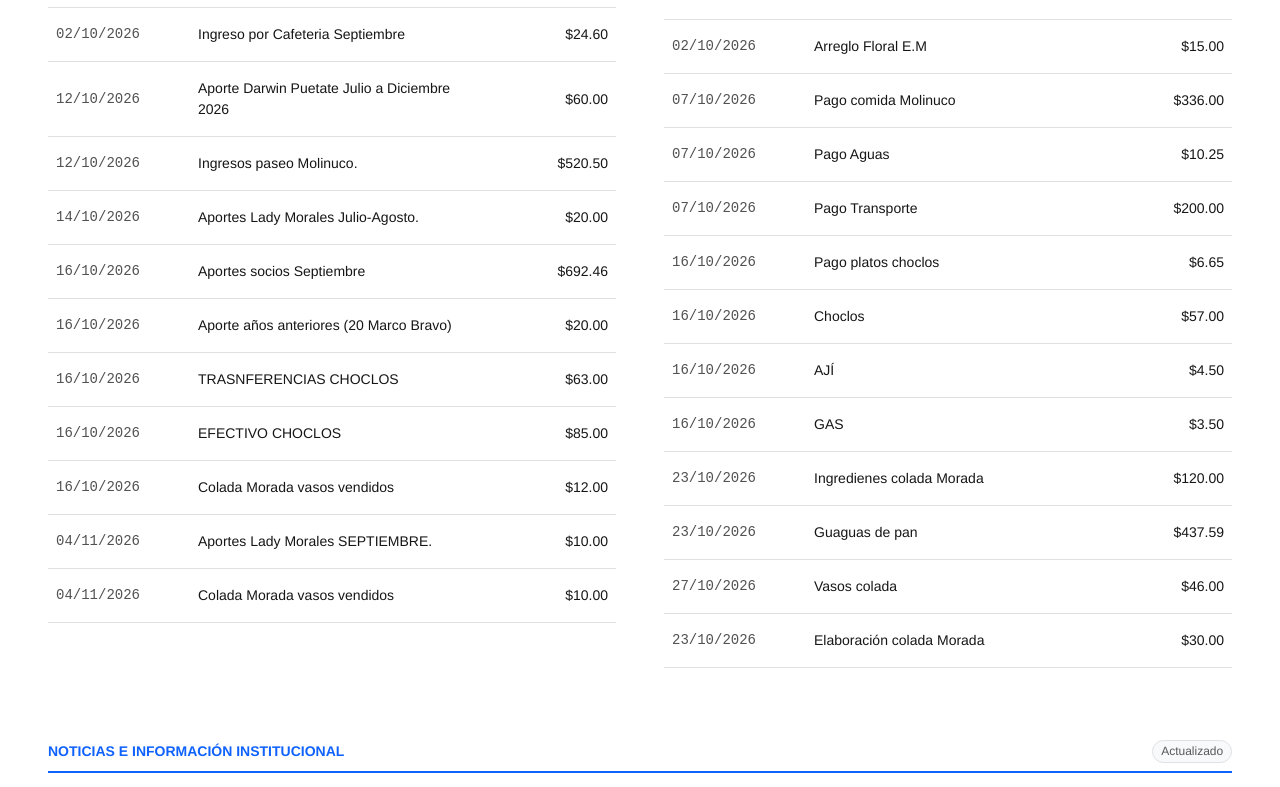
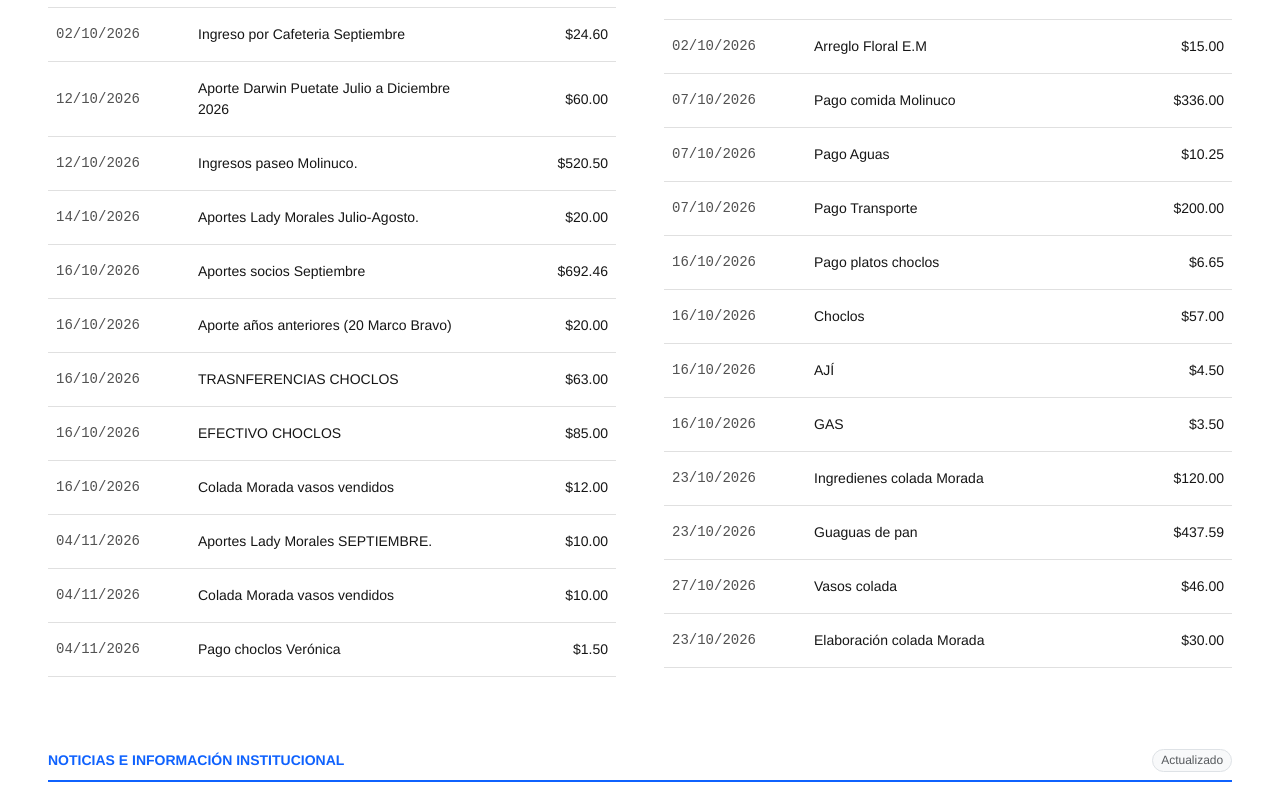
Before and after one commit to jjorgeadrian007/cuentas_aso, a React (Vite) app: page / in a window 1280 px wide. Shown: the part 2010-2797 px from the top of the page. Built offline with nearby package versions, Linux system fonts and the light colour scheme.

Commit message:
pago-choclo

```diff
--- a/src/App.jsx
+++ b/src/App.jsx
@@ -41,6 +41,7 @@ export default function DashboardAsociacion() {
     { id: 33, fecha: "16/10/2026", nombre: "Colada Morada vasos vendidos", valor: 12 },
     { id: 34, fecha: "04/11/2026", nombre: "Aportes Lady Morales SEPTIEMBRE.", valor: 10.00 },
     { id: 35, fecha: "04/11/2026", nombre: "Colada Morada vasos vendidos", valor: 10 },
+    { id: 36, fecha: "04/11/2026", nombre: "Pago choclos Verónica", valor: 1.50 },
   ]);
 
   const [egresos] = useState([
```
